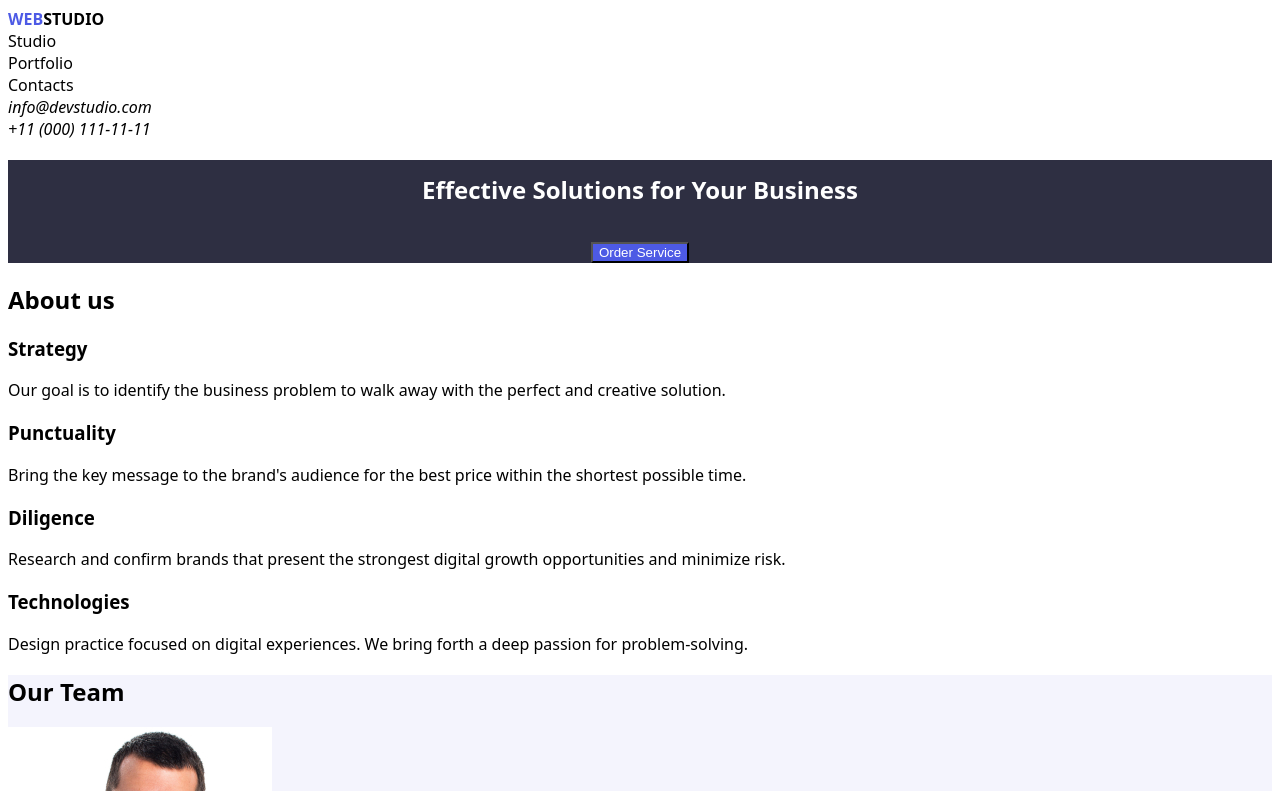
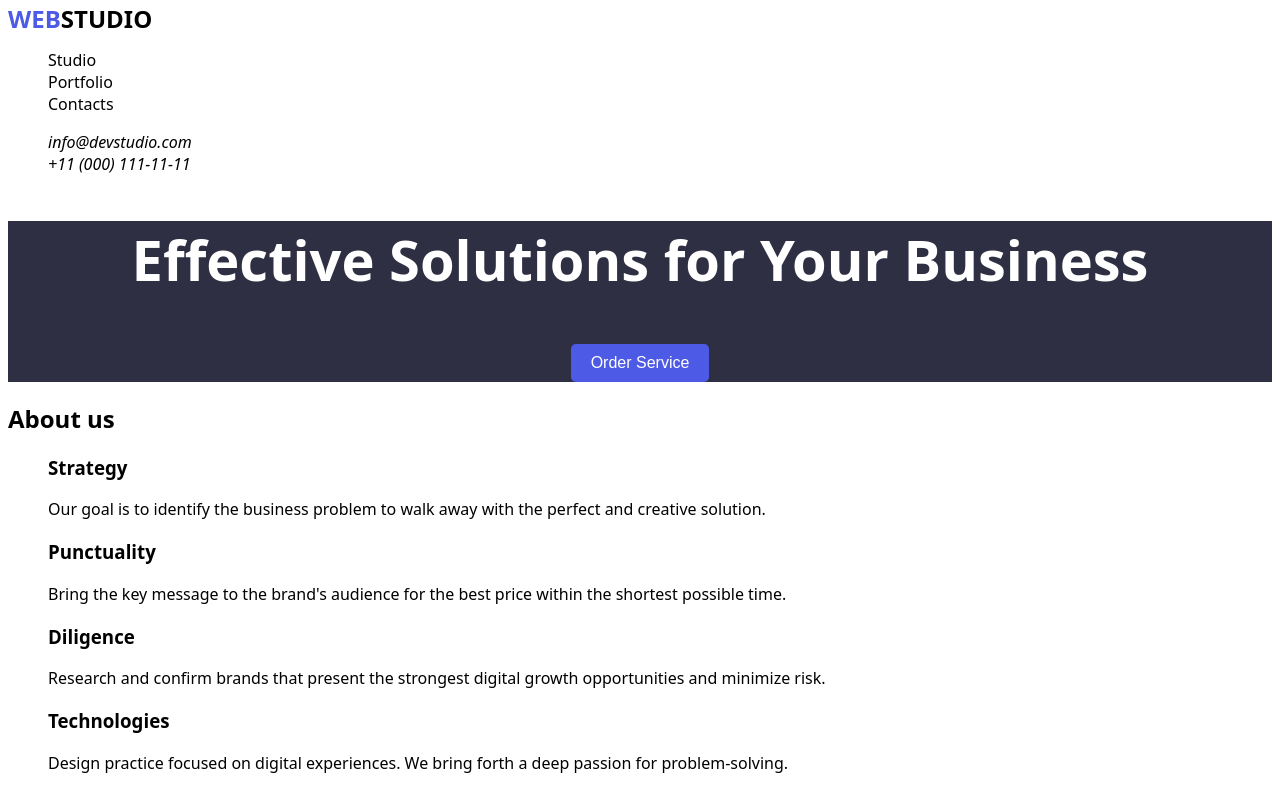
Before and after one commit to inevrakrkmz/goit-markup-hw-02, a plain HTML site: page index.html in a window 1280 px wide. Shown: the top 791 px of the page. Drawn offline with Linux system fonts and the light colour scheme.

Commit message:
hwdeneme2

```diff
--- a/css/styles.css
+++ b/css/styles.css
@@ -1,26 +1,69 @@
-body{font-family: 'Roboto', sans-serif;
+body {
+    font-family: 'Roboto', sans-serif;
     font-style: normal;
 
 }
+.logo {
+    font-size: 24px;
+    font-weight: 700;
+    line-height: 21px;
+    text-decoration: none;
+}
 
-.logo {
-    font: size 24px; text-decoration: none; line-height: 21px; font-weight: 700; size: 18px; margin-bottom: 0;}
 .purple {
-    color:#4D5AE5 ;}
-    a { color: black; background-color: transparent; width: 261px; height: 24px; top: 24px; text-decoration: none;}
-    ul {list-style-type: none; padding:0 ; text-align: left; margin-top: 0; margin-bottom: 0;
-    }
-    .custom-fond {font-family: system-ui, -apple-system, BlinkMacSystemFont, 'Segoe UI', Roboto, Oxygen, Ubuntu, Cantarell, 'Open Sans', 'Helvetica Neue', sans-serif;}
-    .order-button{ cursor: pointer;}
-    .section1 {background-color:#2E2F42; text-align: center;}
-    .section1 h1 {color: white; font-weight: 700; size: 56px; line-height: 60px;}
-    .order-button { background-color: #4D5AE5; color: white;}
-    .team{ background-color:#F4F4FD ;}
-    .portfolio { font-weight: 700; size: 36px; line-height: 40px; text-align: center;}
-    .studio{color: white;
+    color: #4D5AE5;
+}
 
-    }
-    .footer {background-color: #2E2F42;
-        color: white;
+a {
+    color: black;
+    background-color: transparent;
+    text-decoration: none;
+}
 
-    }
+ul {
+    list-style-type: none;
+
+}
+
+.custom-fond {
+    font-family: system-ui, -apple-system, BlinkMacSystemFont, 'Segoe UI', Roboto, Oxygen, Ubuntu, Cantarell, 'Open Sans', 'Helvetica Neue', sans-serif;
+}
+.order-button {
+    cursor: pointer;
+    background-color: #4D5AE5;
+    color: white;
+    border: none;
+    padding: 10px 20px;
+    font-size: 16px;
+    border-radius: 5px;
+}
+.section1 {
+    background-color: #2E2F42;
+    text-align: center;
+}
+
+.section1 h1 {
+    color: white;
+    font-weight: 700;
+    font-size: 56px;
+}
+.team {
+    background-color: #F4F4FD;
+}
+
+.portfolio {
+    font-weight: 700;
+    font-size: 36px;
+    line-height: 40px;
+    text-align: center;
+}
+.studio {
+    color: white;
+}
+
+.footer {
+    background-color: #2E2F42;
+    color: white;
+    text-align: center;
+    padding: 20px;
+}
```
